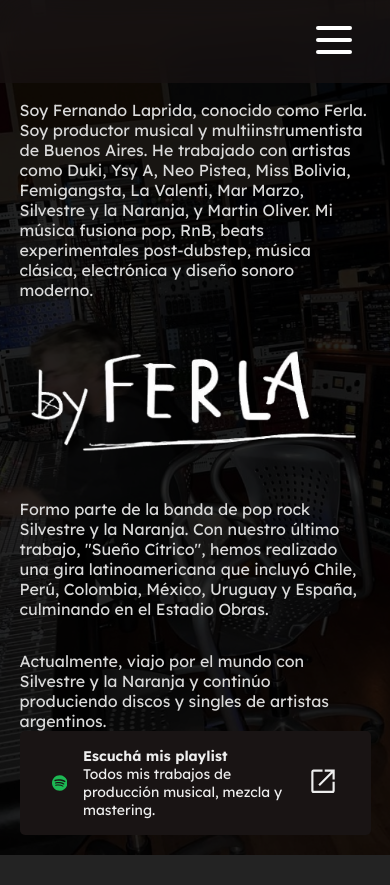
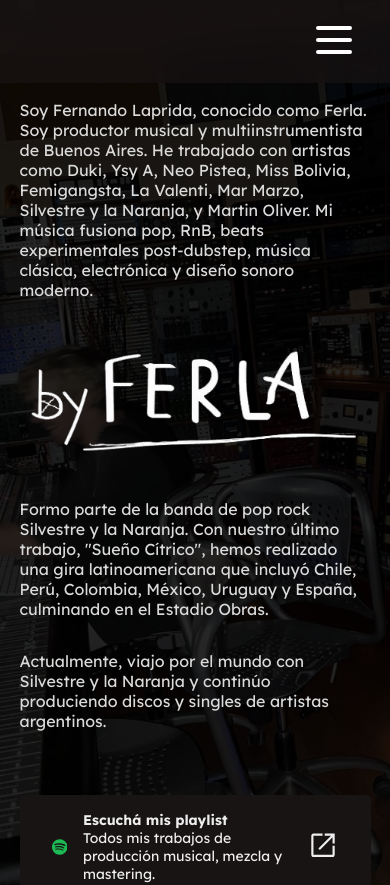
Before and after one commit to antoninosartori/ferla, a React (Vite) app: page / in a window 390 px wide. Shown: the top 885 px of the page. Built offline with nearby package versions, Linux system fonts and the light colour scheme.

Commit message:
fix hero center content

```diff
--- a/src/sections/Hero/Hero.css
+++ b/src/sections/Hero/Hero.css
@@ -21,6 +21,12 @@
 .Hero-wrapper-container {
    width: 100%;
    max-width: var(--max-width-content);
+   display: flex;
+   flex-direction: column;
+   gap: var(--gap-lg);
+}
+
+.Hero-content-container{
    display: grid;
    grid-template-columns: 1fr 1fr;
    gap: var(--gap-md);
@@ -63,7 +69,7 @@
       padding: 100px var(--padding-x-layout) var(--padding-x-layout) var(--padding-x-layout);
    }
 
-   .Hero-wrapper-container{
+   .Hero-content-container{
       grid-template-columns: 1fr;
       justify-content: center;
    }
--- a/src/sections/Hero/Hero.jsx
+++ b/src/sections/Hero/Hero.jsx
@@ -12,13 +12,14 @@ const BIO_INFORMATION = [
 
 export default function Hero() {
 
-
    return (
       <section className='Hero-main-container'>
          <img className='Hero-bg--image' src={bgImage} alt="background imagen" />
          <div className='Hero-wrapper-container'>
+
+            <div className='Hero-content-container'>
                <figure className='Hero-logo-container logo--desktop'>
-               <img className='Hero-logo--image' src={logo} alt="" />
+                  <img className='Hero-logo--image' src={logo} alt="FERLA" />
                </figure>
                <article className='Hero-information-container'>
                   {BIO_INFORMATION.map(item => (
@@ -28,9 +29,11 @@ export default function Hero() {
                      <img className='Hero-logo--image' src={logo} alt="" />
                   </figure>
                </article>
+            </div>
 
+            < FloatingBanner />
          </div>
-         < FloatingBanner />
+
       </section>
    )
 }
```
Lines whose indentation alone changed are shown as unchanged.
